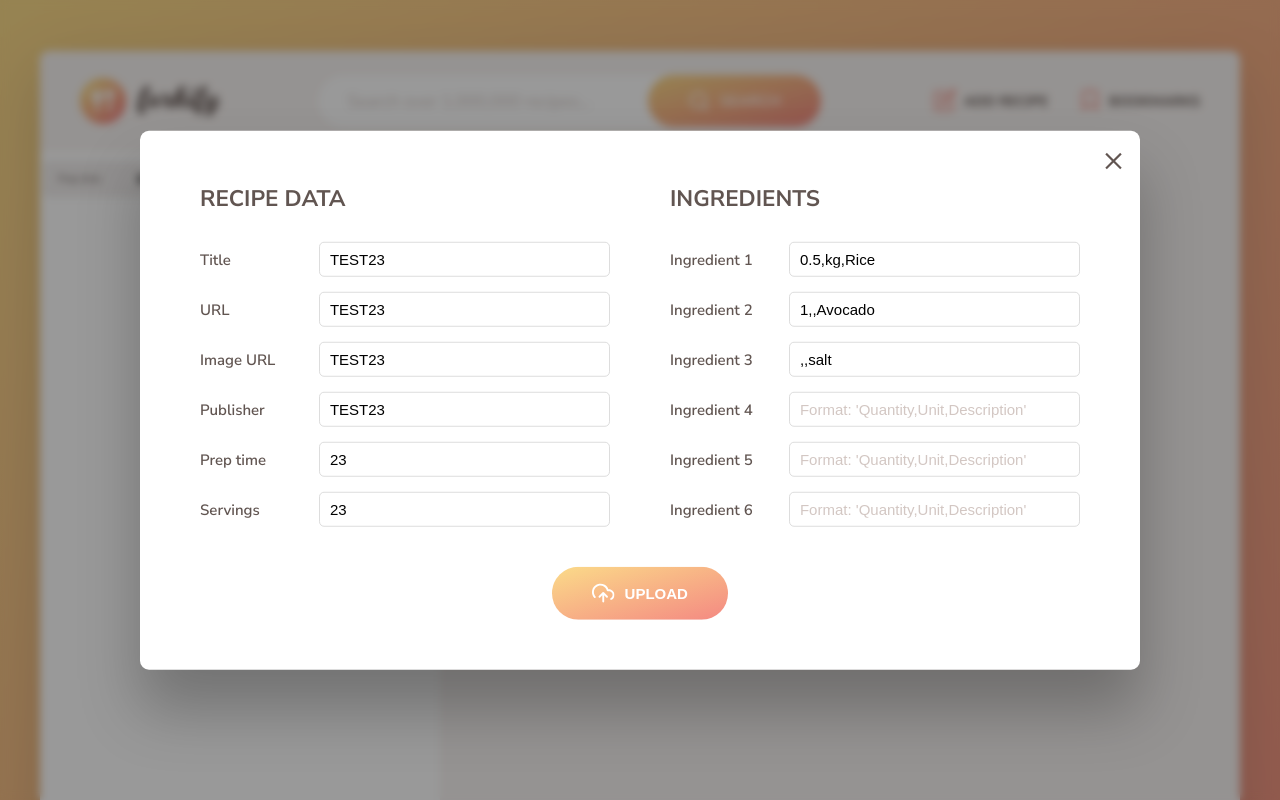
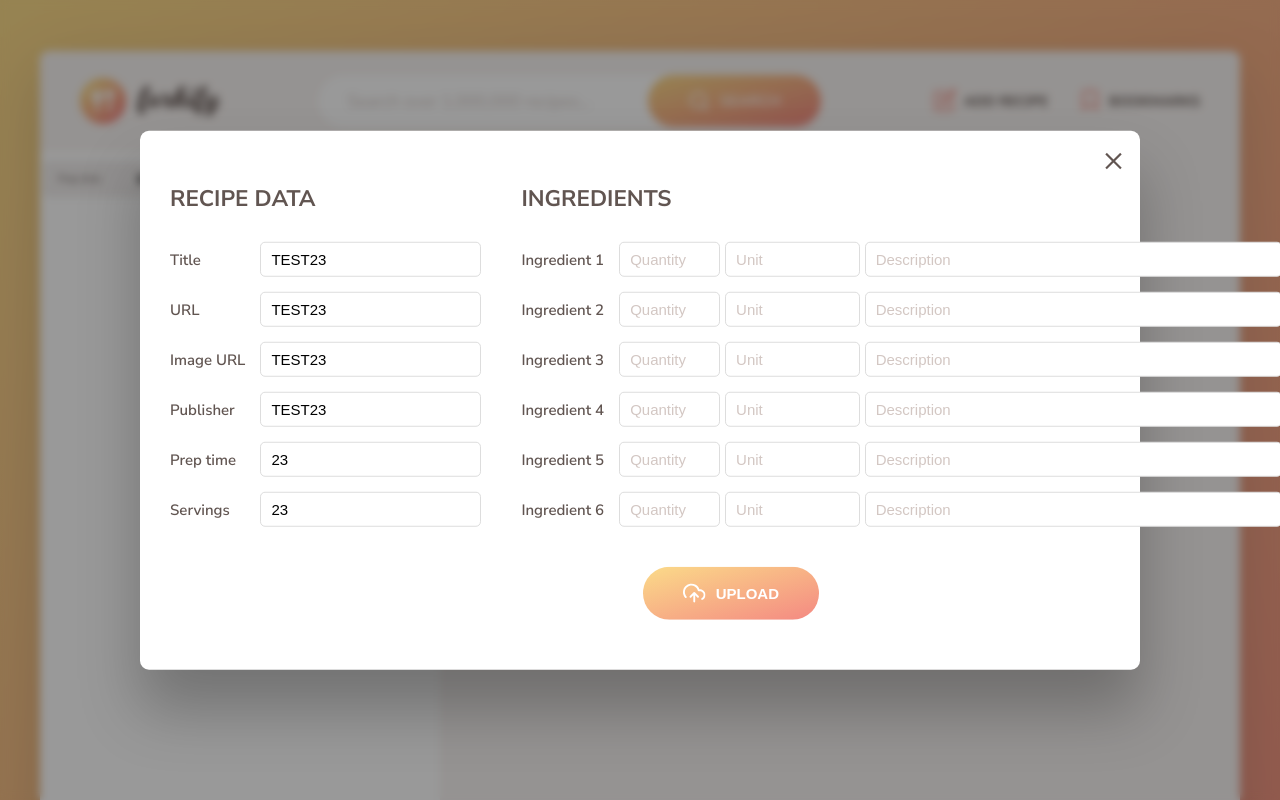
Before and after one commit to habahabahaba/Forkify-Challenge, a website built with Parcel: page index.html in a window 1280 px wide. Both pictures are taken after a click on the button "ADD RECIPE". Shown: the top 800 px of the page. Built offline with nearby package versions, Linux system fonts and the light colour scheme.

Commit message:
Sorted out .HTML & .SCSS

```diff
--- a/Challenges.txt
+++ b/Challenges.txt
@@ -1,6 +1,6 @@
-� Display number of pages between the pagination buttons;
+V Display number of pages between the pagination buttons;
 
-� Ability to sort search results by duration or number of ingredients;
+V Ability to sort search results by duration or number of ingredients;
 
 � Perform ingredient validation in view, before submitting the form;
 
--- a/index.html
+++ b/index.html
@@ -311,47 +311,132 @@
         <div class="upload__column">
           <h3 class="upload__heading">Ingredients</h3>
           <label>Ingredient 1</label>
+          <div class="ingredient-row">
             <input
-            value="0.5,kg,Rice"
               type="text"
               required
               name="ingredient-1"
-            placeholder="Format: 'Quantity,Unit,Description'"
+              placeholder="Quantity"
             />
-          <label>Ingredient 2</label>
-          <input
-            value="1,,Avocado"
-            type="text"
-            name="ingredient-2"
-            placeholder="Format: 'Quantity,Unit,Description'"
-          />
-          <label>Ingredient 3</label>
-          <input
-            value=",,salt"
-            type="text"
-            name="ingredient-3"
-            placeholder="Format: 'Quantity,Unit,Description'"
-          />
-          <label>Ingredient 4</label>
             <input
               type="text"
-            name="ingredient-4"
-            placeholder="Format: 'Quantity,Unit,Description'"
+              required
+              name="ingredient-1"
+              placeholder="Unit"
             />
-          <label>Ingredient 5</label>
             <input
               type="text"
-            name="ingredient-5"
-            placeholder="Format: 'Quantity,Unit,Description'"
+              required
+              name="ingredient-1"
+              placeholder="Description"
             />
-          <label>Ingredient 6</label>
+          </div>
+          <label>Ingredient 2</label>
+          <div class="ingredient-row">
             <input
               type="text"
-            name="ingredient-6"
-            placeholder="Format: 'Quantity,Unit,Description'"
+              required
+              name="ingredient-1"
+              placeholder="Quantity"
+            />
+            <input
+              type="text"
+              required
+              name="ingredient-1"
+              placeholder="Unit"
+            />
+            <input
+              type="text"
+              required
+              name="ingredient-1"
+              placeholder="Description"
             />
           </div>
-
+          <label>Ingredient 3</label>
+          <div class="ingredient-row">
+            <input
+              type="text"
+              required
+              name="ingredient-1"
+              placeholder="Quantity"
+            />
+            <input
+              type="text"
+              required
+              name="ingredient-1"
+              placeholder="Unit"
+            />
+            <input
+              type="text"
+              required
+              name="ingredient-1"
+              placeholder="Description"
+            />
+          </div>
+          <label>Ingredient 4</label>
+          <div class="ingredient-row">
+            <input
+              type="text"
+              required
+              name="ingredient-1"
+              placeholder="Quantity"
+            />
+            <input
+              type="text"
+              required
+              name="ingredient-1"
+              placeholder="Unit"
+            />
+            <input
+              type="text"
+              required
+              name="ingredient-1"
+              placeholder="Description"
+            />
+          </div>
+          <label>Ingredient 5</label>
+          <div class="ingredient-row">
+            <input
+              type="text"
+              required
+              name="ingredient-1"
+              placeholder="Quantity"
+            />
+            <input
+              type="text"
+              required
+              name="ingredient-1"
+              placeholder="Unit"
+            />
+            <input
+              type="text"
+              required
+              name="ingredient-1"
+              placeholder="Description"
+            />
+          </div>
+          <label>Ingredient 6</label>
+          <div class="ingredient-row">
+            <input
+              type="text"
+              required
+              name="ingredient-1"
+              placeholder="Quantity"
+            />
+            <input
+              type="text"
+              required
+              name="ingredient-1"
+              placeholder="Unit"
+            />
+            <input
+              type="text"
+              required
+              name="ingredient-1"
+              placeholder="Description"
+            />
+          </div>
+        </div>
         <button class="btn upload__btn">
           <svg>
             <use href="src/img/icons.svg#icon-upload-cloud"></use>
--- a/src/sass/_upload.scss
+++ b/src/sass/_upload.scss
@@ -7,7 +7,7 @@
   background-color: white;
   border-radius: 9px;
 
-  padding: 5rem 6rem;
+  padding: 5rem 3rem;
   box-shadow: 0 4rem 6rem rgba(0, 0, 0, 0.25);
   z-index: 1000;
   transition: all 0.5s;
@@ -44,8 +44,8 @@
 
 .upload {
   display: grid;
-  grid-template-columns: 1fr 1fr;
-  gap: 4rem 6rem;
+  grid-template-columns: 1fr 1.5fr;
+  gap: 4rem 4rem;
 
   &__column {
     display: grid;
@@ -57,6 +57,14 @@
       font-size: 1.5rem;
       font-weight: 600;
       color: inherit;
+      width: max-content;
+    }
+
+    & div {
+      display: grid;
+      grid-template-columns: 15% 20% 62%;
+      grid-template-rows: min-content;
+      gap: 0px 5px;
     }
 
     & input {
```
Lines whose indentation alone changed are shown as unchanged.
